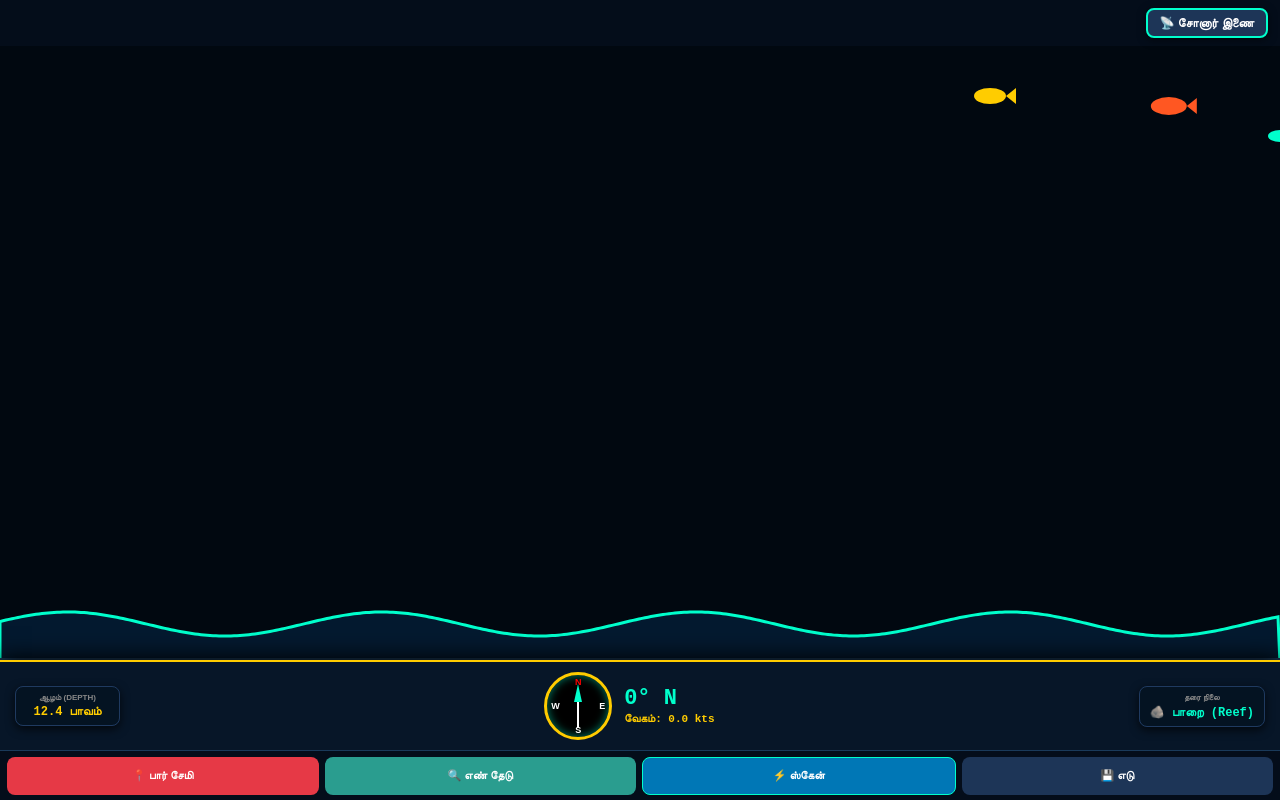
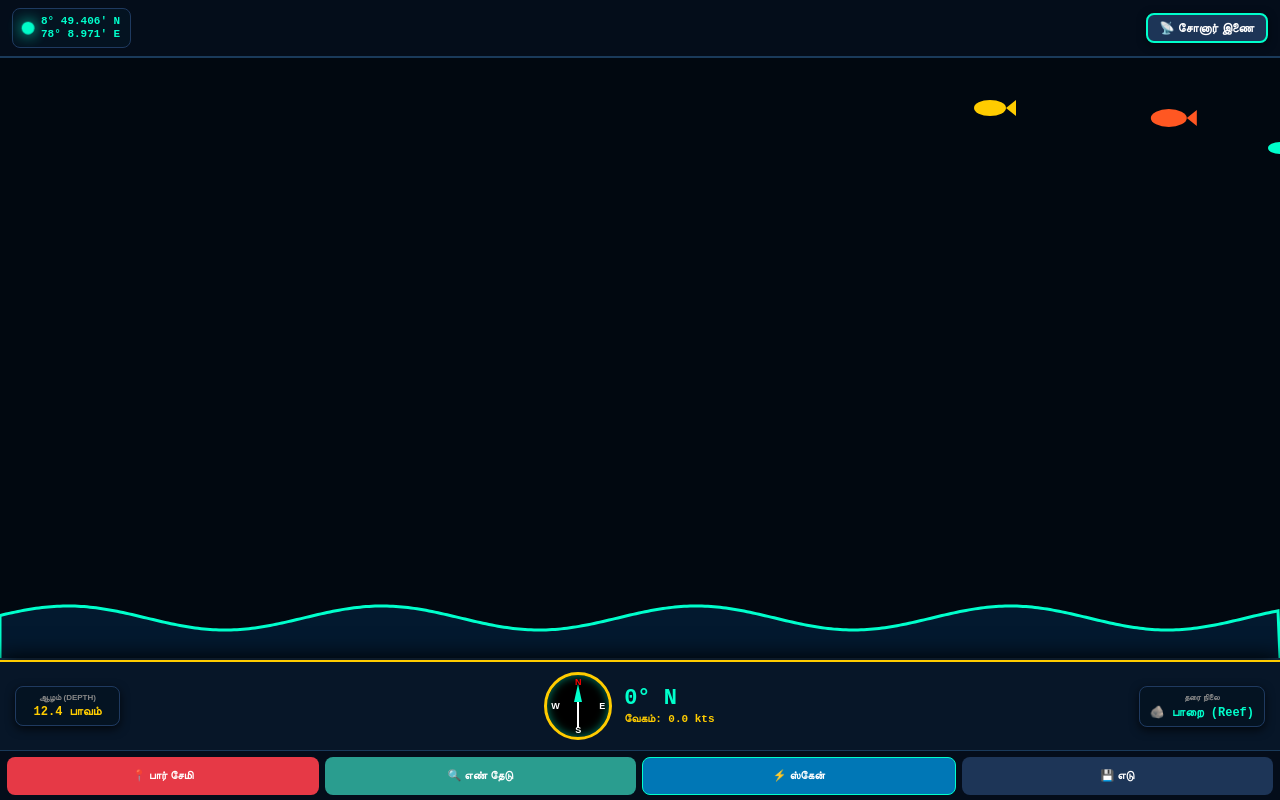
Before and after one commit to sdinesh2259-cyber/DM-Sonar-gps, a plain HTML site: page index.html in a window 1280 px wide. Drawn offline with Linux system fonts and the light colour scheme.

Commit message:
Update index.html

```diff
--- a/index.html
+++ b/index.html
@@ -11,15 +11,32 @@
     * { box-sizing: border-box; -webkit-tap-highlight-color: transparent; }
     body { margin: 0; padding: 0; font-family: sans-serif; user-select: none; background: #010810; color: #fff; overflow: hidden; height: 100vh; display: flex; flex-direction: column; justify-content: space-between; }
 
+    /* Top Bar with Live GPS Dot & Coords */
+    .top-bar {
+      background: #040d1a; border-bottom: 2px solid #1a3a5a; padding: 8px 12px; display: flex; justify-content: space-between; align-items: center; z-index: 100;
+    }
+    .gps-live-display {
+      display: flex; align-items: center; gap: 8px; background: rgba(5, 20, 34, 0.95); border: 1.5px solid #1f3a60; padding: 6px 10px; border-radius: 8px;
+    }
+    .live-dot {
+      width: 10px; height: 10px; background: #00ffcc; border-radius: 50%; box-shadow: 0 0 8px #00ffcc; animation: pulseDot 1.5s infinite;
+    }
+    @keyframes pulseDot {
+      0% { transform: scale(0.95); opacity: 0.8; }
+      50% { transform: scale(1.3); opacity: 1; box-shadow: 0 0 12px #00ffcc; }
+      100% { transform: scale(0.95); opacity: 0.8; }
+    }
+    .gps-coords-text {
+      font-size: 11px; font-weight: bold; color: #00ffcc; font-family: monospace; line-height: 1.2;
+    }
+
+    .bt-connect-btn {
+      background: #1d3557; border: 2px solid #00ffcc; color: #fff; padding: 6px 12px; border-radius: 8px; font-weight: bold; font-size: 12px; cursor: pointer; box-shadow: 0 2px 8px rgba(0,0,0,0.5);
+    }
+
     /* Top Sonar Full Screen View */
     .sonar-section {
       flex: 1; position: relative; display: flex; flex-direction: column; background: #010810; overflow: hidden; border-bottom: 2px solid #1a3a5a;
-    }
-    .top-sonar-header {
-      background: #040d1a; padding: 8px 12px; display: flex; justify-content: flex-end; align-items: center; z-index: 100;
-    }
-    .bt-connect-btn {
-      background: #1d3557; border: 2px solid #00ffcc; color: #fff; padding: 6px 12px; border-radius: 8px; font-weight: bold; font-size: 12px; cursor: pointer; box-shadow: 0 2px 8px rgba(0,0,0,0.5);
     }
     #sonarCanvas { flex: 1; width: 100%; height: 100%; display: block; }
 
@@ -77,7 +94,6 @@
     .heading-deg { font-size: 22px; font-weight: bold; color: #00ffcc; font-family: monospace; line-height: 1; }
     .speed-label { font-size: 11px; color: #ffcc00; font-family: monospace; margin-top: 3px; font-weight: bold; }
 
-    /* Left & Right Side HUD Boxes near Compass */
     .side-hud-box {
       background: rgba(5, 20, 34, 0.95); border: 1.5px solid #1f3a60; padding: 6px 10px; border-radius: 8px; min-width: 105px; text-align: center; box-shadow: 0 3px 10px rgba(0,0,0,0.7);
     }
@@ -115,13 +131,19 @@
 </head>
 <body>
 
+  <!-- Top Bar with Live GPS Dot & Coords -->
+  <div class="top-bar">
+    <div class="gps-live-display">
+      <div class="live-dot"></div>
+      <div class="gps-coords-text" id="topGpsCoords">8° 49.406' N<br>78° 8.971' E</div>
+    </div>
+    <button class="bt-connect-btn" id="btSonarBtn" onclick="connectBluetoothSonar()">
+      📡 சோனார் இணை
+    </button>
+  </div>
+
   <!-- Top Sonar Section -->
   <div class="sonar-section">
-    <div class="top-sonar-header">
-      <button class="bt-connect-btn" id="btSonarBtn" onclick="connectBluetoothSonar()">
-        📡 சோனார் இணை
-      </button>
-    </div>
     <canvas id="sonarCanvas"></canvas>
   </div>
 
@@ -298,6 +320,11 @@
           currentHeading = Math.round(pos.coords.heading);
         }
 
+        // Update Live GPS Coords at Top Left
+        let latStr = formatCoord(currentLat, true);
+        let lngStr = formatCoord(currentLng, false);
+        document.getElementById('topGpsCoords').innerHTML = `${latStr}<br>${lngStr}`;
+
         document.getElementById('boatSpeedVal').innerText = `வேகம்: ${speed.toFixed(1)} kts`;
         document.getElementById('largeHeadingVal').innerText = `${currentHeading}° ${getHeadingDir(currentHeading)}`;
 
@@ -318,7 +345,7 @@
 
     function drawSonar() {
       canvas.width = canvas.parentElement.clientWidth;
-      canvas.height = canvas.parentElement.clientHeight - 40;
+      canvas.height = canvas.parentElement.clientHeight;
       ctx.clearRect(0, 0, canvas.width, canvas.height);
 
       if (!isScanning) return;
```
